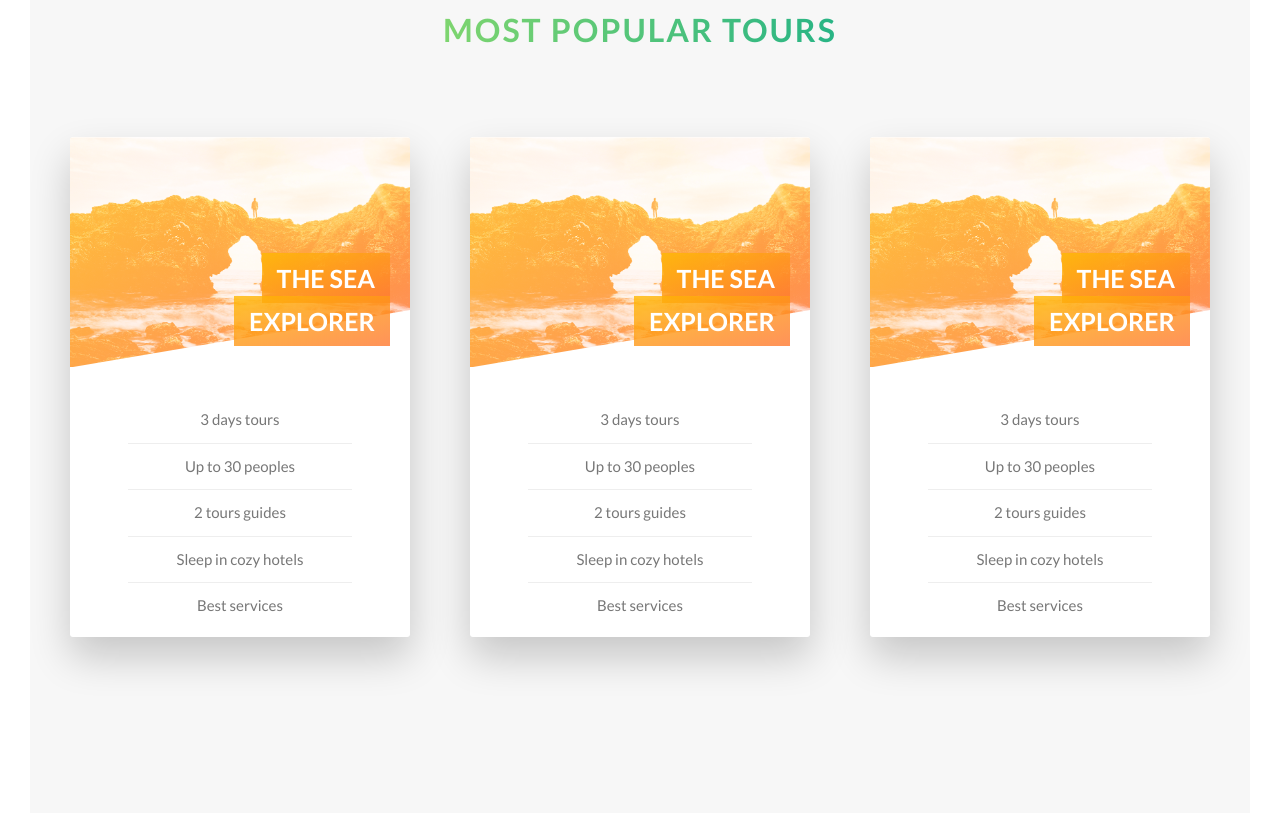
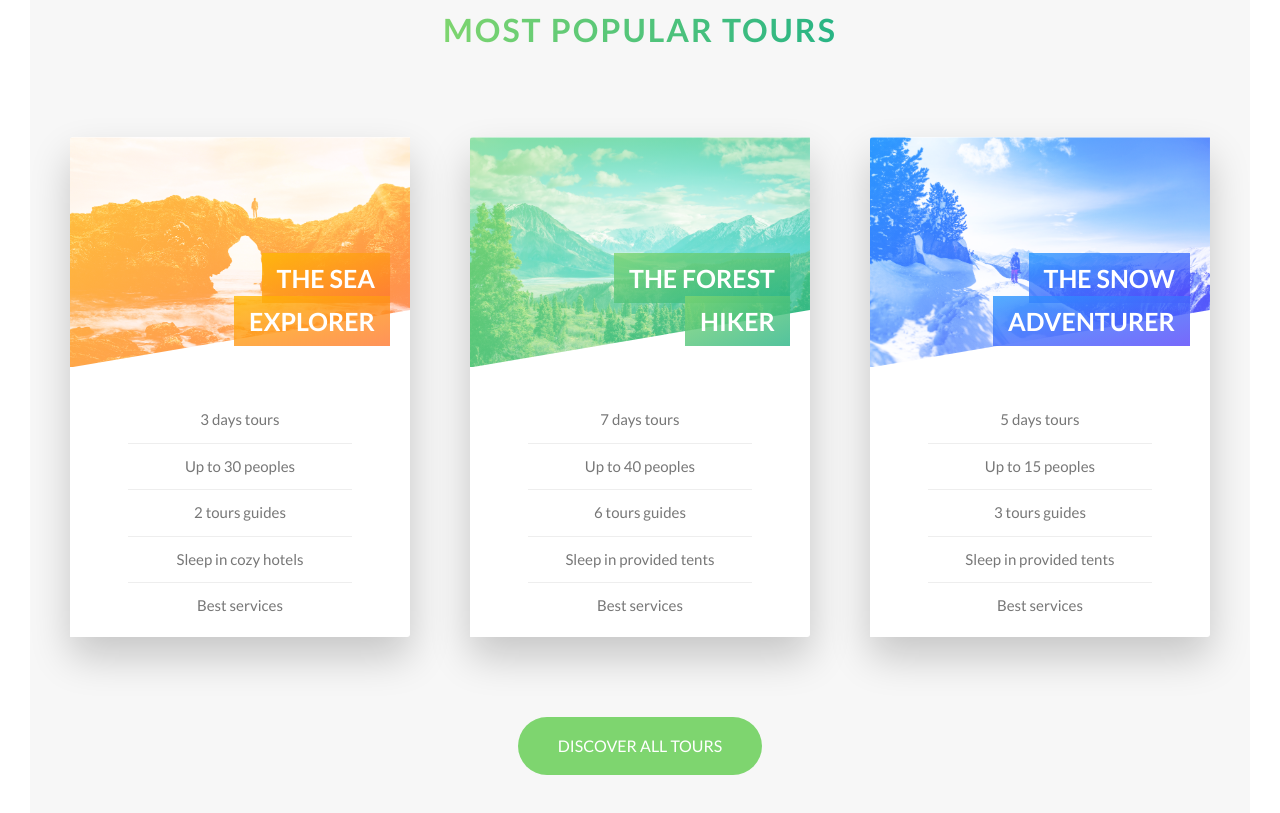
Before and after one commit to huymichael/Front-End-Practice, a website: page Natours/index.html in a window 1280 px wide. Shown: the part 2571-3384 px from the top of the page. Drawn offline with Linux system fonts and the light colour scheme.

Commit message:
completed tour section

```diff
--- a/Natours/index.html
+++ b/Natours/index.html
@@ -133,62 +133,87 @@
                         </div>
                     </div>
                     <div class="card__side card__side--back card__side--back-1">
-                        Backs
+                        <div class="card__cta">
+                            <div class="card__price-box">
+                                <p class="card__price-only">only</p>
+                                <p class="card__price-value">$239</p>
+                            </div>
+                            <a href="#" class="btn btn--white">book now!</a>
+                        </div>
                     </div>
                 </div>
             </div>
+
             <div class="col-1-of-3">
                 <div class="card">
                     <div class="card__side card__side--front ">
-                        <div class="card__picture card__picture--1">
+                        <div class="card__picture card__picture--2">
                             &nbsp;
                         </div>
                         <h4 class="card__heading">
-                            <span class="card__heading-span card__heading-span--1">
-                                the sea explorer
+                            <span class="card__heading-span card__heading-span--2">
+                                the forest hiker
                             </span>
                         </h4>
                         <div class="card__details">
                             <ul>
-                                <li>3 days tours</li>
-                                <li>Up to 30 peoples</li>
-                                <li>2 tours guides</li>
-                                <li>Sleep in cozy hotels</li>
+                                <li>7 days tours</li>
+                                <li>Up to 40 peoples</li>
+                                <li>6 tours guides</li>
+                                <li>Sleep in provided tents</li>
                                 <li>Best services</li>
                             </ul>
                         </div>
                     </div>
-                    <div class="card__side card__side--back card__side--back-1">
-                        Backs
+                    <div class="card__side card__side--back card__side--back-2">
+                        <div class="card__cta">
+                            <div class="card__price-box">
+                                <p class="card__price-only">only</p>
+                                <p class="card__price-value">$699</p>
+                            </div>
+                            <a href="#" class="btn btn--white">book now!</a>
+                        </div>
                     </div>
                 </div>
             </div>
+
             <div class="col-1-of-3">
                 <div class="card">
                     <div class="card__side card__side--front ">
-                        <div class="card__picture card__picture--1">
+                        <div class="card__picture card__picture--3">
                             &nbsp;
                         </div>
                         <h4 class="card__heading">
-                            <span class="card__heading-span card__heading-span--1">
-                                the sea explorer
+                            <span class="card__heading-span card__heading-span--3">
+                                the snow adventurer
                             </span>
                         </h4>
                         <div class="card__details">
                             <ul>
-                                <li>3 days tours</li>
-                                <li>Up to 30 peoples</li>
-                                <li>2 tours guides</li>
-                                <li>Sleep in cozy hotels</li>
+                                <li>5 days tours</li>
+                                <li>Up to 15 peoples</li>
+                                <li>3 tours guides</li>
+                                <li>Sleep in provided tents</li>
                                 <li>Best services</li>
                             </ul>
                         </div>
                     </div>
-                    <div class="card__side card__side--back card__side--back-1">
-                        Backs
+                    <div class="card__side card__side--back card__side--back-3">
+                        <div class="card__cta">
+                            <div class="card__price-box">
+                                <p class="card__price-only">only</p>
+                                <p class="card__price-value">$799</p>
+                            </div>
+                            <a href="#" class="btn btn--white">book now!</a>
+                        </div>
                     </div>
                 </div>
             </div>
+        </div>
+        <div class="u-center-text u-margin-top-big">
+            <a href="#" class="btn btn--green">
+                discover all tours
+            </a>
         </div>
     </section>
 </main>
--- a/Natours/sass/base/_utils.scss
+++ b/Natours/sass/base/_utils.scss
@@ -12,3 +12,7 @@
 .u-margin-bot-big {
   margin-bottom: 8rem;
 }
+
+.u-margin-top-big {
+  margin-top: 8rem;
+}
--- a/Natours/sass/components/_button.scss
+++ b/Natours/sass/components/_button.scss
@@ -50,6 +50,15 @@
     }
   }
 
+  &--green {
+    background-color: $primary-color-light;
+    color: $color-white;
+
+    &::after {
+      background-color: $primary-color-light;
+    }
+  }
+
   &--animated {
     animation: moveInBottom .5s ease-out .7s;
     animation-fill-mode: backwards;
--- a/Natours/sass/components/_card.scss
+++ b/Natours/sass/components/_card.scss
@@ -16,19 +16,27 @@
     left: 0;
     width: 100%;
     box-shadow: 0 2rem 4rem rgba($color-black, .2);
-    border-radius: 3px;
     overflow: hidden;
+    border-top-left-radius: 3px;
+    border-bottom-right-radius: 3px;
 
     &--front {
       background-color: $color-white;
     }
 
     &--back {
-      background-color: green;
       transform: rotateY(180deg);
 
       &-1 {
         background-image: linear-gradient(to right bottom, $color-secondary-light, $color-secondary-dark);
+      }
+
+      &-2 {
+        background-image: linear-gradient(to right bottom, $primary-color-light, $primary-color-dark);
+      }
+
+      &-3 {
+        background-image: linear-gradient(to right bottom, $color-tertiary-light, $color-tertiary-dark);
       }
 
     }
@@ -52,7 +60,15 @@
     clip-path: polygon(0 0, 100% 0, 100% 75%, 0 100%);
 
     &--1 {
-      background-image: linear-gradient(to right bottom, $color-secondary-light, $color-secondary-dark), url("../../assets/img/nat-5.jpg");
+      background-image: linear-gradient(to right bottom, $color-secondary-light, $color-secondary-dark), url("/assets/img/nat-5.jpg");
+    }
+
+    &--2 {
+      background-image: linear-gradient(to right bottom, $primary-color-light, $primary-color-dark), url("/assets/img/nat-6.jpg");
+    }
+
+    &--3 {
+      background-image: linear-gradient(to right bottom, $color-tertiary-light, $color-tertiary-dark), url("/assets/img/nat-7.jpg");
     }
   }
 
@@ -77,6 +93,14 @@
     &--1 {
       background-image: linear-gradient(to right bottom, rgba($color-secondary-light, .80), rgba($color-secondary-dark, .8));
     }
+
+    &--2 {
+      background-image: linear-gradient(to right bottom, rgba($primary-color-light, .80), rgba($primary-color-dark, .8));
+    }
+
+    &--3 {
+      background-image: linear-gradient(to right bottom, rgba($color-tertiary-light, .80), rgba($color-tertiary-dark, .8));
+    }
   }
 
   &__details {
@@ -98,4 +122,30 @@
       }
     }
   }
+
+  &__cta {
+    position: absolute;
+    top: 50%;
+    left: 50%;
+    transform: translate(-50%, -50%);
+    width: 90%;
+    text-align: center;
+  }
+
+  &__price-box {
+    color: $color-white;
+    text-align: center;
+    margin-bottom: 6rem;
+  }
+
+  &__price-only {
+    font-size: 2.4rem;
+    font-weight: 200;
+    text-transform: uppercase;
+  }
+
+  &__price-value {
+    font-size: 6rem;
+    font-weight: 700;
+  }
 }
--- a/Natours/sass/layout/_header.scss
+++ b/Natours/sass/layout/_header.scss
@@ -3,7 +3,7 @@
   height: 95vh;
   background-image: linear-gradient(to right bottom, rgba($primary-color-light, 0.8),
           rgba($primary-color-dark, 0.8)),
-  url(../../assets/img/hero.jpg);
+  url("/assets/img/hero.jpg");
   background-size: cover;
   background-position: top;
   clip-path: polygon(0 0, 100% 0, 100% 75vh, 0 100%);
--- a/Natours/sass/pages/_home.scss
+++ b/Natours/sass/pages/_home.scss
@@ -7,7 +7,7 @@
 .section-features {
   padding: 20rem 0;
   background-image: linear-gradient(to right bottom, rgba($primary-color-light, 0.8),
-          rgba($primary-color-dark, 0.8)), url("../../assets/img/nat-4.jpg");
+          rgba($primary-color-dark, 0.8)), url("/assets/img/nat-4.jpg");
   background-size: cover;
   transform: skewY(-7deg);
   margin-top: -12rem;
@@ -20,6 +20,6 @@
 
 .section-tours {
   background-color: $color-grey-light-1;
-  padding: 25rem 0 50rem 0;
+  padding: 25rem 0 15rem 0;
   margin-top: -12rem;
 }
```
Also changed, not shown: Natours/css/style.css.
